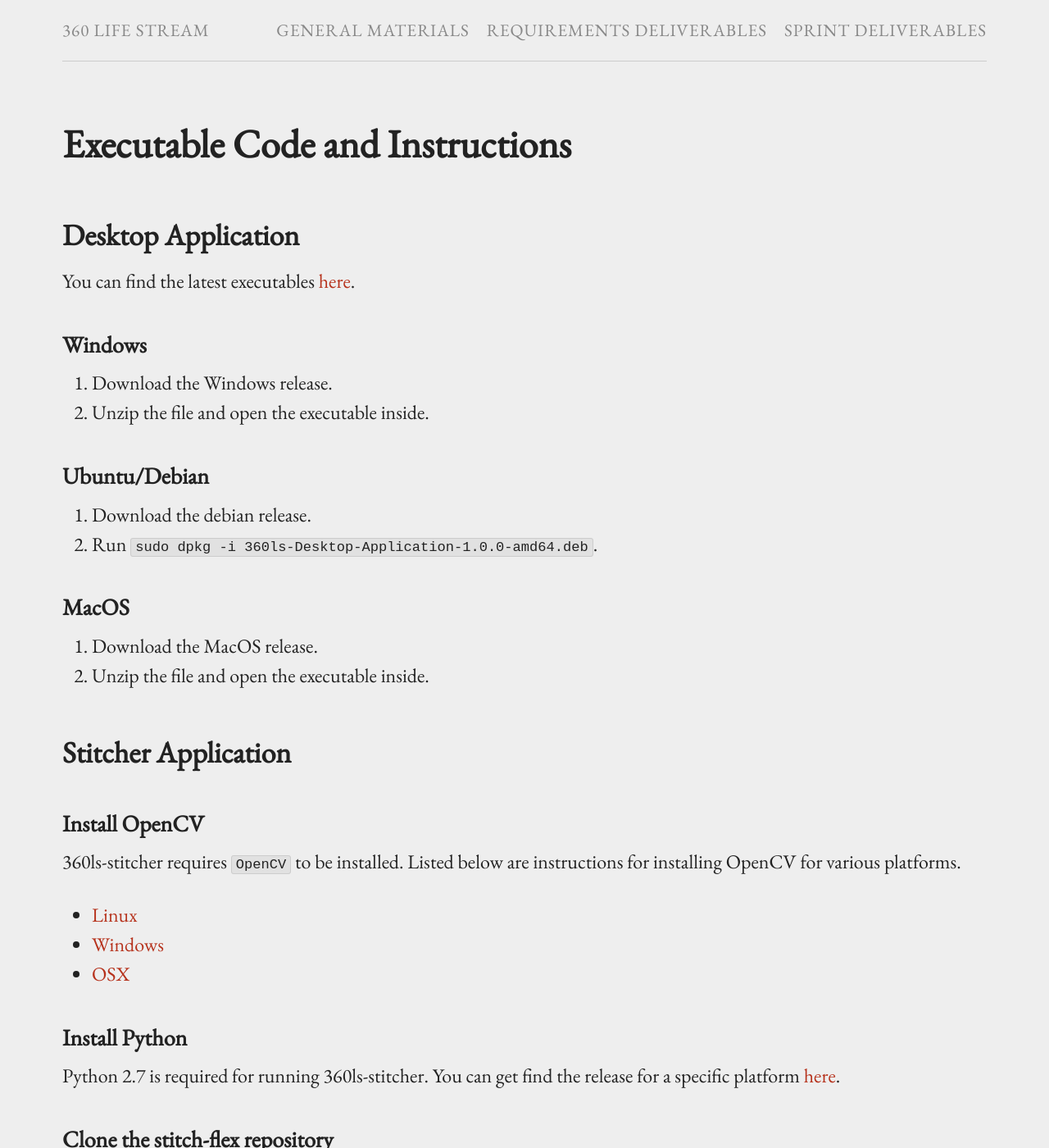
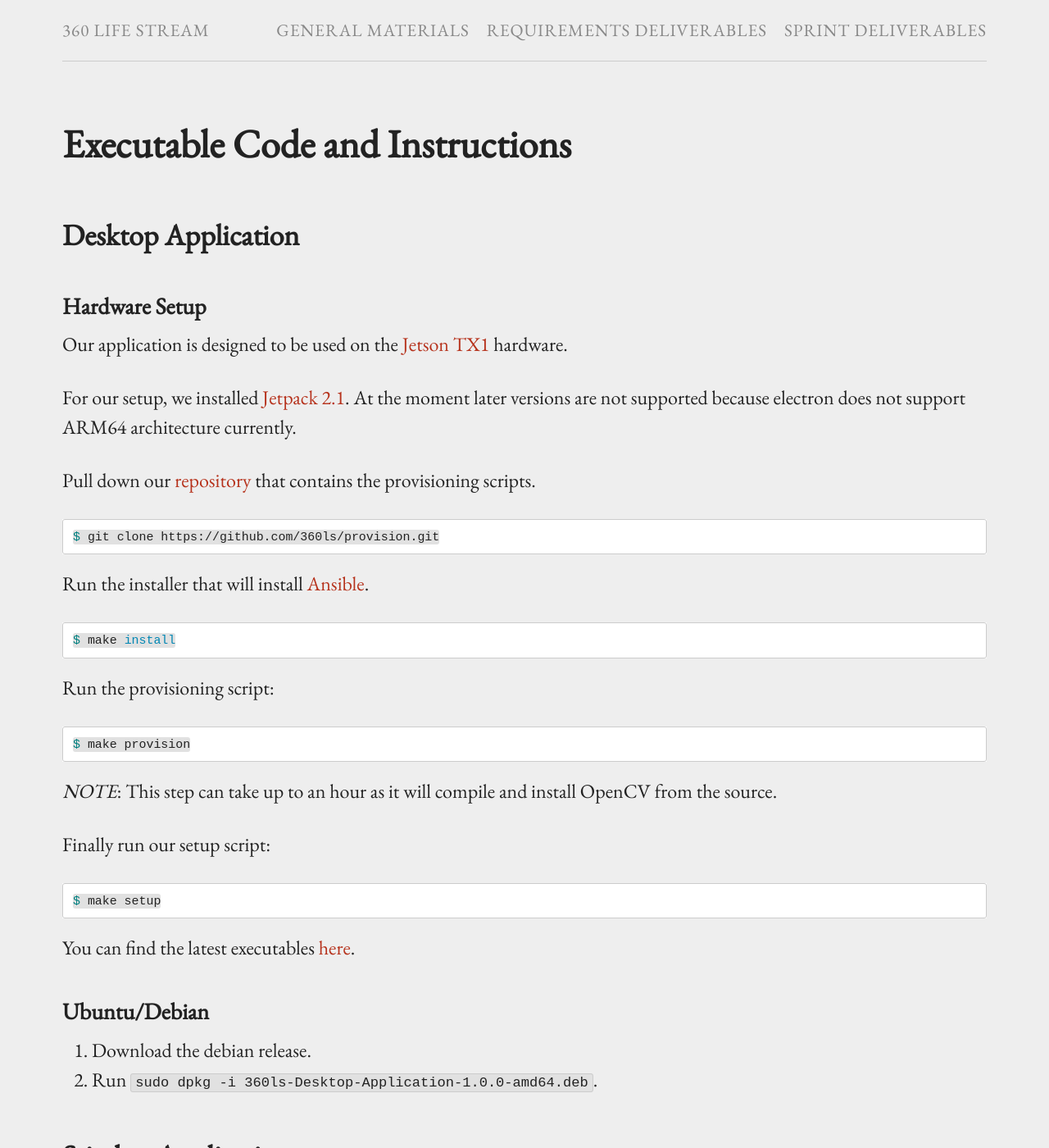
Before and after one commit to 360ls/360ls, a Jekyll site: the page built from _sprint/sprint4/code.md, in a window 1280 px wide and 1400 px high. Shown: the whole window at 82% size. Built offline with Jekyll 4.4.1, drawn with Linux system fonts in a browser that asks for light colours.

Commit message:
add provisioning information

````diff
--- a/_sprint/sprint4/code.md
+++ b/_sprint/sprint4/code.md
@@ -5,35 +5,44 @@ title: Executable Code and Instructions
 
 ## Desktop Application
 
+### Hardware Setup
+
+Our application is designed to be used on the [Jetson TX1](http://www.nvidia.com/object/jetson-tx1-module.html) hardware.
+
+For our setup, we installed [Jetpack 2.1](https://developer.nvidia.com/embedded/jetpack-2_1). At the moment later versions are not supported because electron does not support ARM64 architecture currently.
+
+Pull down our [repository](https://github.com/360ls/provision.git) that contains the provisioning scripts.
+
+```bash
+$ git clone https://github.com/360ls/provision.git
+```
+
+Run the installer that will install [Ansible](https://www.ansible.com/).
+
+```bash
+$ make install
+```
+
+Run the provisioning script:
+
+```bash
+$ make provision
+```
+
+*NOTE*: This step can take up to an hour as it will compile and install
+OpenCV from the source.
+
+Finally run our setup script:
+```bash
+$ make setup
+```
 You can find the latest executables [here](https://github.com/360ls/desktop/releases).
-
-### Windows
-1. Download the Windows release.
-2. Unzip the file and open the executable inside.
-
 
 ### Ubuntu/Debian
 1. Download the debian release.
 2. Run `sudo dpkg -i 360ls-Desktop-Application-1.0.0-amd64.deb`.
 
-### MacOS
-1. Download the MacOS release.
-2. Unzip the file and open the executable inside.
-
-
 ## Stitcher Application
-
-### Install OpenCV
-360ls-stitcher requires `OpenCV` to be installed.
-Listed below are instructions for installing OpenCV
-for various platforms.
-- [Linux](http://docs.opencv.org/2.4/doc/tutorials/introduction/linux_install/linux_install.html)
-- [Windows](http://docs.opencv.org/2.4/doc/tutorials/introduction/windows_install/windows_install.html)
-- [OSX](http://www.mobileway.net/2015/02/14/install-opencv-for-python-on-mac-os-x/)
-
-### Install Python
-Python 2.7 is required for running 360ls-stitcher.
-You can get find the release for a specific platform [here](https://www.python.org/downloads/release/python-2712/).
 
 ### Clone the stitch-flex repository
 
````
Also changed, not shown: _sprint/sprint4/manual.md (+4 -1 lines).
